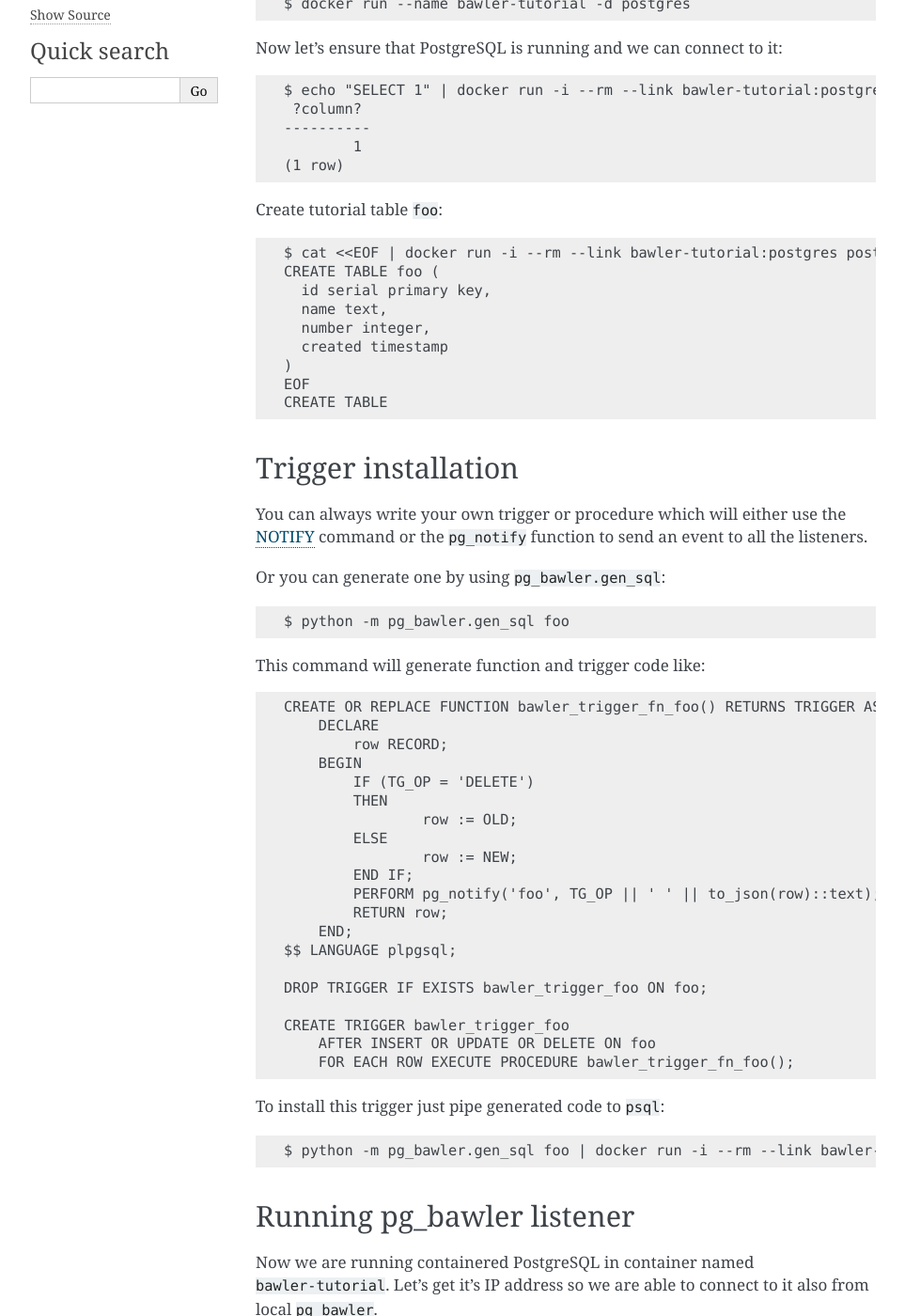
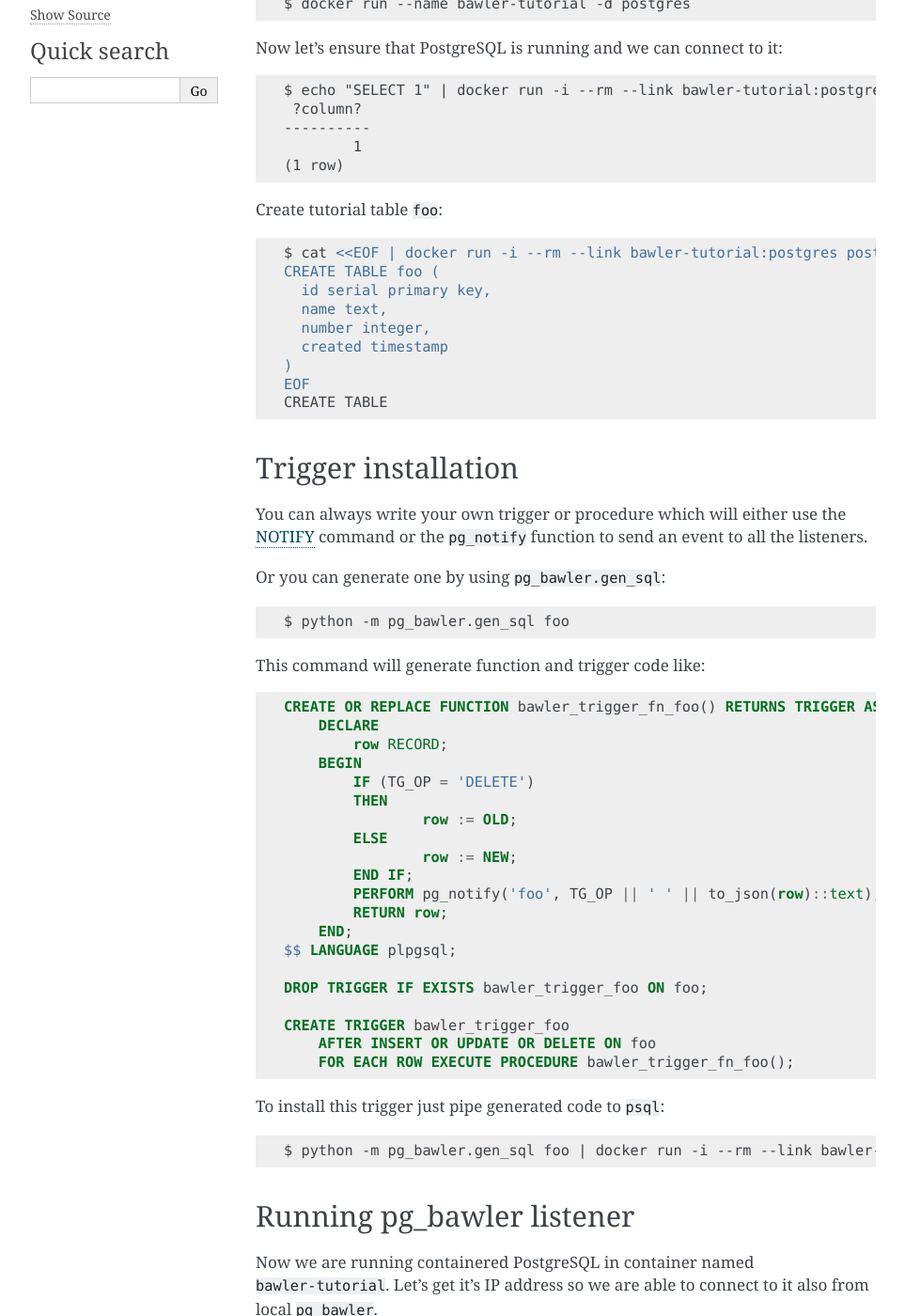
Before and after one commit to Vnet-as/pg_bawler, a Sphinx documentation site: the page built from docs/tutorial.rst, in a window 1280 px wide and 1400 px high, scrolled down 292 px. Shown: the whole window at 94% size, without its empty margins (148-1111 px from the left). Built offline with Sphinx 7.4.7, drawn with Linux system fonts in a browser that asks for light colours; some of the changed text lies outside the part shown.

Commit message:
Update tutorial code code and output formatting
Signed-off-by: Michal Kuffa <michal.kuffa@gmail.com>

```diff
--- a/docs/tutorial.rst
+++ b/docs/tutorial.rst
@@ -12,7 +12,9 @@
 done.
 
 
-To run dockerized PostgreSQL::
+To run dockerized PostgreSQL:
+
+.. code-block:: bash
 
         $ docker run --name bawler-tutorial -d postgres
 
@@ -26,7 +28,10 @@
         (1 row)
 
 
-Create tutorial table ``foo``::
+Create tutorial table ``foo``:
+
+
+.. code-block:: bash
 
         $ cat <<EOF | docker run -i --rm --link bawler-tutorial:postgres postgres psql -h postgres -U postgres
         CREATE TABLE foo (
@@ -47,12 +52,18 @@
 `NOTIFY <https://www.postgresql.org/docs/current/static/sql-notify.html>`_
 command or the ``pg_notify`` function to send an event to all the listeners.
 
-Or you can generate one by using ``pg_bawler.gen_sql``::
+Or you can generate one by using ``pg_bawler.gen_sql``:
+
+
+.. code-block:: bash
 
         $ python -m pg_bawler.gen_sql foo
 
 
-This command will generate function and trigger code like::
+This command will generate function and trigger code like:
+
+
+.. code-block:: plpgsql
 
         CREATE OR REPLACE FUNCTION bawler_trigger_fn_foo() RETURNS TRIGGER AS $$
             DECLARE
@@ -76,7 +87,9 @@
             FOR EACH ROW EXECUTE PROCEDURE bawler_trigger_fn_foo();
 
 
-To install this trigger just pipe generated code to ``psql``::
+To install this trigger just pipe generated code to ``psql``:
+
+.. code-block:: bash
 
         $ python -m pg_bawler.gen_sql foo | docker run -i --rm --link bawler-tutorial:postgres postgres psql -h postgres -U postgres
 
@@ -87,14 +100,15 @@
 Now we are running containered PostgreSQL in container named
 ``bawler-tutorial``. Let's get it's IP address so we are able to connect to it also from local ``pg_bawler``.
 
-::
+
+.. code-block:: bash
 
          $ docker inspect --format '{{ .NetworkSettings.IPAddress }}' bawler-tutorial
          172.18.0.2
 
 Or newer syntax
 
-::
+.. code-block:: bash
 
         $ docker inspect -f '{{range .NetworkSettings.Networks}}{{.IPAddress}}{{end}}' bawler-tutorial
         172.18.0.2
@@ -106,13 +120,15 @@
 container and default PostgreSQL username and database name.
 
 
-::
+.. code-block:: bash
 
         $ python -m pg_bawler.listener --dsn "dbname=postgres user=postgres host=172.18.0.2" foo
 
 
 
-Now to insert row to table ``foo`` execute::
+Now to insert row to table ``foo`` execute:
+
+.. code-block:: bash
 
         $ cat <<EOF | docker run -i --rm --link bawler-tutorial:postgres postgres psql -h postgres -U postgres
         INSERT INTO foo (name, number, created) values ('Michal Kuffa', '1', '2016-10-01'::timestamp);
```
